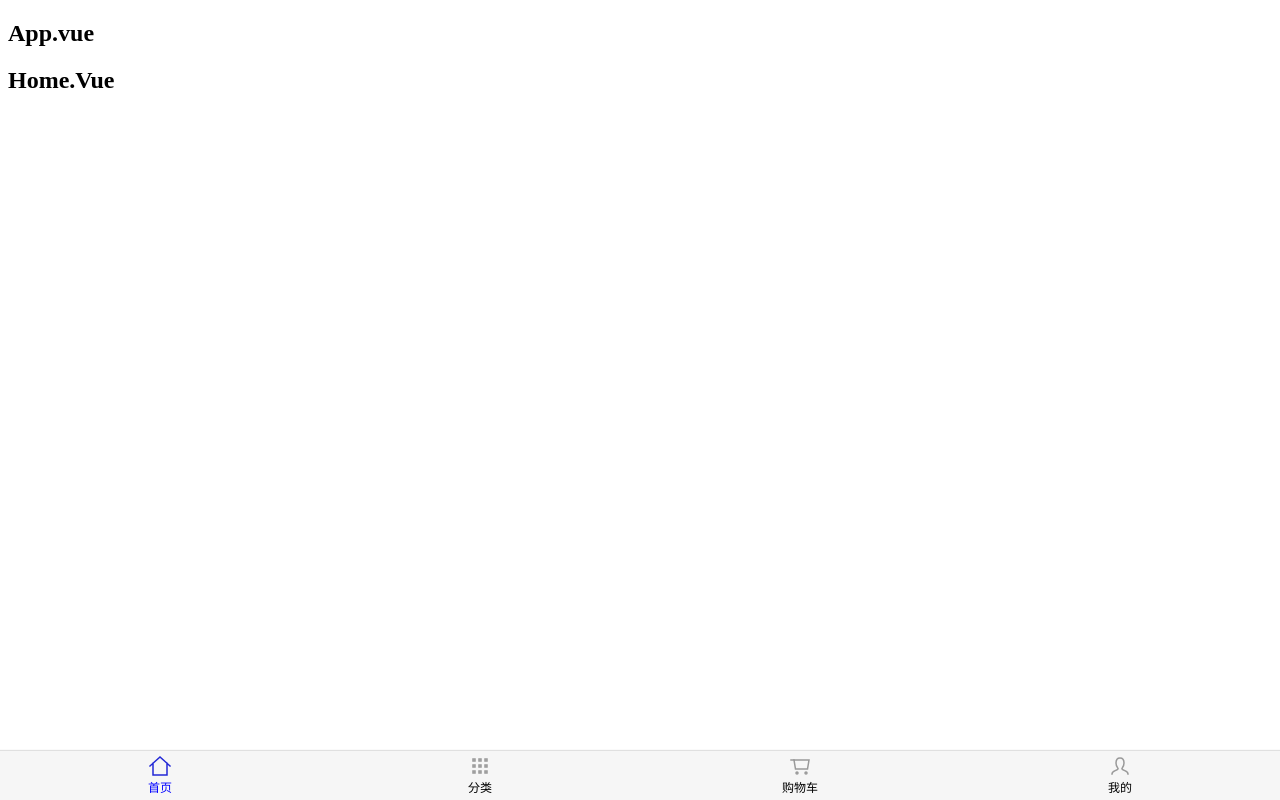
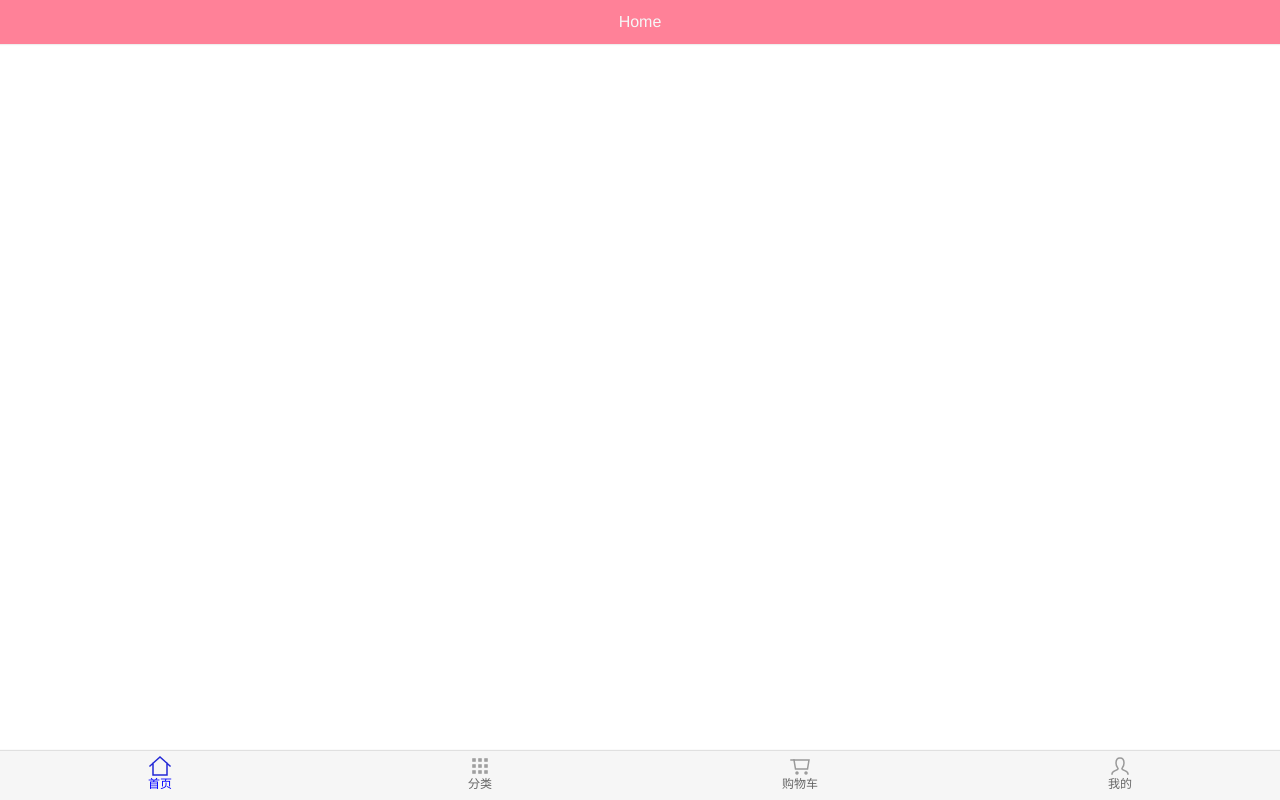
Before and after one commit to Jason-momo/mymall, a Vue app: page /home in a window 1280 px wide. Built offline with nearby package versions, Linux system fonts and the light colour scheme.

Commit message:
update navbar

```diff
--- a/src/App.vue
+++ b/src/App.vue
@@ -1,12 +1,14 @@
 <template>
   <div>
-    <h2>App.vue</h2>
+
     <MainTabBar></MainTabBar>
   </div>
   <router-view/>
 </template>
 <script>
 import MainTabBar from "@/components/component/mainTabBar/MainTabBar";
+
+
 export default {
   name: "App",
   components: {
@@ -15,4 +17,5 @@ export default {
 }
 </script>
 <style>
+@import "assets/css/base.css";
 </style>
--- /dev/null
+++ b/src/components/common/navbar/NavBar.vue
@@ -0,0 +1,33 @@
+<template>
+<div class="nav_bar">
+  <div class="left"><slot name="nb_left"></slot></div>
+  <div class="center"><slot name="nb_center"></slot></div>
+  <div class="right"><slot name="nb_right"></slot></div>
+</div>
+</template>
+
+<script>
+export default {
+  name: "NavBar"
+}
+</script>
+
+<style scoped>
+.nav_bar{
+  position: fixed;
+  display: flex;
+  height: 44px;
+  width: 100%;
+  line-height: 44px;
+  box-shadow: 0 1px 1px rgba(100, 100, 100, .1);
+
+}
+.nav_bar .center{
+  flex: 1;
+  text-align: center;
+}
+.nav_bar .left,.nav_bar .right {
+  width: 60px;
+}
+
+</style>
--- a/src/views/home/Home.vue
+++ b/src/views/home/Home.vue
@@ -1,15 +1,25 @@
 <template>
-<div>
-  <h2>Home.Vue</h2>
-</div>
+  <div id="home">
+    <NavBar class="home_nav">
+      <template v-slot:nb_center>Home</template>
+    </NavBar>
+  </div>
 </template>
 
 <script>
+import NavBar from "@/components/common/navbar/NavBar";
+
 export default {
-  name: "Home"
+  name: "Home",
+  components: {
+    NavBar
+  }
 }
 </script>
 
 <style scoped>
-
+.home_nav {
+  background-color: var(--color-tint);
+  color:#F6F6F6;
+}
 </style>
```
